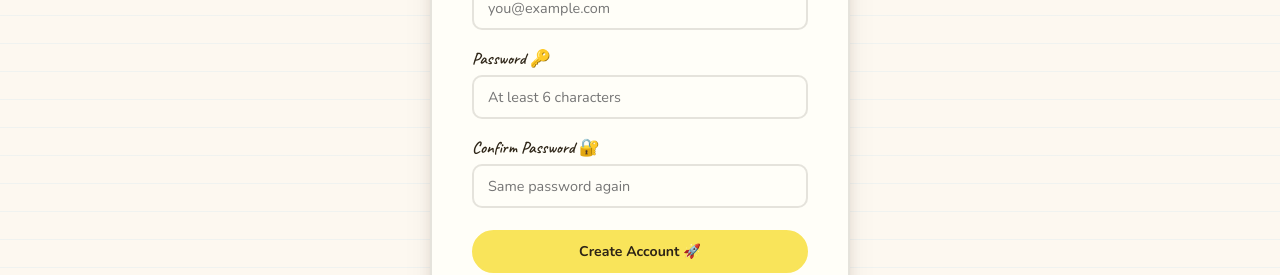
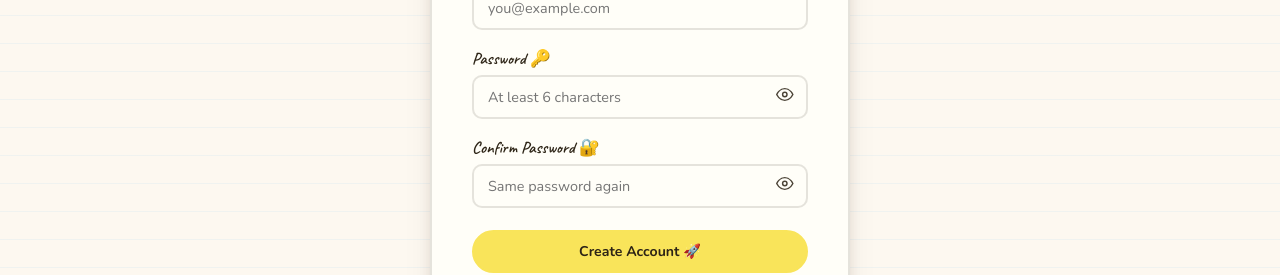
Before and after one commit to abdulahi-banji/Handwriting-Intelligence-Platform, a React (Vite) app in the folder frontend/: page /register in a window 1280 px wide. Shown: the part 376-651 px from the top of the page. Built offline with nearby package versions, Linux system fonts and the light colour scheme.

Commit message:
add password visibility toggle icon in login/register forms

```diff
--- a/frontend/src/pages/LoginPage.jsx
+++ b/frontend/src/pages/LoginPage.jsx
@@ -1,10 +1,12 @@
 import { useState } from 'react'
 import { Link, useNavigate } from 'react-router-dom'
 import toast from 'react-hot-toast'
+import { FiEye, FiEyeOff } from 'react-icons/fi'
 import { useAuth } from '../hooks/useAuth'
 
 export default function LoginPage() {
   const [form, setForm] = useState({ email: '', password: '' })
+  const [showPassword, setShowPassword] = useState(false)
   const [loading, setLoading] = useState(false)
   const { login } = useAuth()
   const navigate = useNavigate()
@@ -67,13 +69,38 @@ export default function LoginPage() {
 
           <div className="form-group">
             <label className="form-label">Password 🔑</label>
-            <input
-              className="form-input"
-              type = "password"
-              placeholder = "Your password"
-              value = {form.password}
-              onChange = {e => setForm(p => ({ ...p, password: e.target.value }))}
-            />
+            <div style={{ position: 'relative' }}>
+              <input
+                className="form-input"
+                type={showPassword ? 'text' : 'password'}
+                placeholder="Your password"
+                value={form.password}
+                onChange={e => setForm(p => ({ ...p, password: e.target.value }))}
+                style={{ width: '100%', paddingRight: 38 }}
+              />
+              <button
+                type="button"
+                onClick={() => setShowPassword(v => !v)}
+                style={{
+                  position: 'absolute',
+                  right: 10,
+                  top: '50%',
+                  transform: 'translateY(-50%)',
+                  border: 'none',
+                  background: 'transparent',
+                  padding: 4,
+                  cursor: 'pointer',
+                  color: 'var(--ink-dark)',
+                  opacity: 0.85,
+                  fontSize: '1.1rem'
+                }}
+                aria-label={showPassword ? 'Hide password' : 'Show password'}
+                onMouseEnter={e => { e.currentTarget.style.opacity = '1'; }}
+                onMouseLeave={e => { e.currentTarget.style.opacity = '0.85'; }}
+              >
+                {showPassword ? <FiEyeOff /> : <FiEye />}
+              </button>
+            </div>
           </div>
 
           <button
--- a/frontend/src/pages/RegisterPage.jsx
+++ b/frontend/src/pages/RegisterPage.jsx
@@ -1,10 +1,13 @@
 import { useState } from 'react'
 import { Link, useNavigate } from 'react-router-dom'
 import toast from 'react-hot-toast'
+import { FiEye, FiEyeOff } from 'react-icons/fi'
 import { useAuth } from '../hooks/useAuth'
 
 export default function RegisterPage() {
   const [form, setForm] = useState({ email: '', username: '', password: '', confirm: '' })
+  const [showPassword, setShowPassword] = useState(false)
+  const [showConfirm, setShowConfirm] = useState(false)
   const [loading, setLoading] = useState(false)
   const { register } = useAuth()
   const navigate = useNavigate()
@@ -69,24 +72,74 @@ export default function RegisterPage() {
 
           <div className="form-group">
             <label className="form-label">Password 🔑</label>
+            <div style={{ position: 'relative' }}>
               <input
                 className="form-input"
-              type="password"
+                type={showPassword ? 'text' : 'password'}
                 placeholder="At least 6 characters"
                 value={form.password}
                 onChange={e => setForm(p => ({ ...p, password: e.target.value }))}
+                style={{ width: '100%', paddingRight: 38 }}
               />
+              <button
+                type="button"
+                onClick={() => setShowPassword(v => !v)}
+                style={{
+                  position: 'absolute',
+                  right: 10,
+                  top: '50%',
+                  transform: 'translateY(-50%)',
+                  border: 'none',
+                  background: 'transparent',
+                  padding: 4,
+                  cursor: 'pointer',
+                  color: 'var(--ink-dark)',
+                  opacity: 0.85,
+                  fontSize: '1.1rem'
+                }}
+                aria-label={showPassword ? 'Hide password' : 'Show password'}
+                onMouseEnter={e => { e.currentTarget.style.opacity = '1'; }}
+                onMouseLeave={e => { e.currentTarget.style.opacity = '0.85'; }}
+              >
+                {showPassword ? <FiEyeOff /> : <FiEye />}
+              </button>
+            </div>
           </div>
 
           <div className="form-group">
             <label className="form-label">Confirm Password 🔐</label>
+            <div style={{ position: 'relative' }}>
               <input
                 className="form-input"
-              type="password"
+                type={showConfirm ? 'text' : 'password'}
                 placeholder="Same password again"
                 value={form.confirm}
                 onChange={e => setForm(p => ({ ...p, confirm: e.target.value }))}
+                style={{ width: '100%', paddingRight: 38 }}
               />
+              <button
+                type="button"
+                onClick={() => setShowConfirm(v => !v)}
+                style={{
+                  position: 'absolute',
+                  right: 10,
+                  top: '50%',
+                  transform: 'translateY(-50%)',
+                  border: 'none',
+                  background: 'transparent',
+                  padding: 4,
+                  cursor: 'pointer',
+                  color: 'var(--ink-dark)',
+                  opacity: 0.85,
+                  fontSize: '1.1rem'
+                }}
+                aria-label={showConfirm ? 'Hide confirm password' : 'Show confirm password'}
+                onMouseEnter={e => { e.currentTarget.style.opacity = '1'; }}
+                onMouseLeave={e => { e.currentTarget.style.opacity = '0.85'; }}
+              >
+                {showConfirm ? <FiEyeOff /> : <FiEye />}
+              </button>
+            </div>
           </div>
 
           <button
```
Lines whose indentation alone changed are shown as unchanged.
